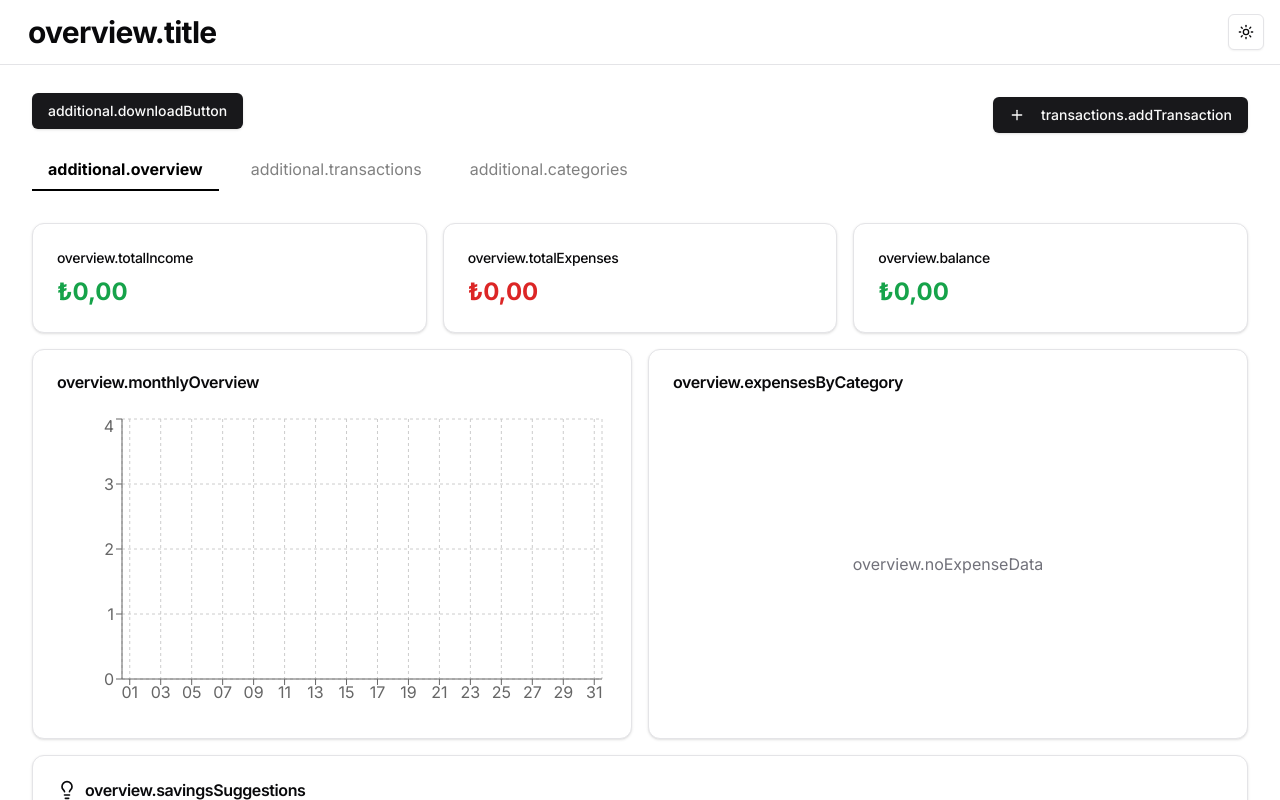
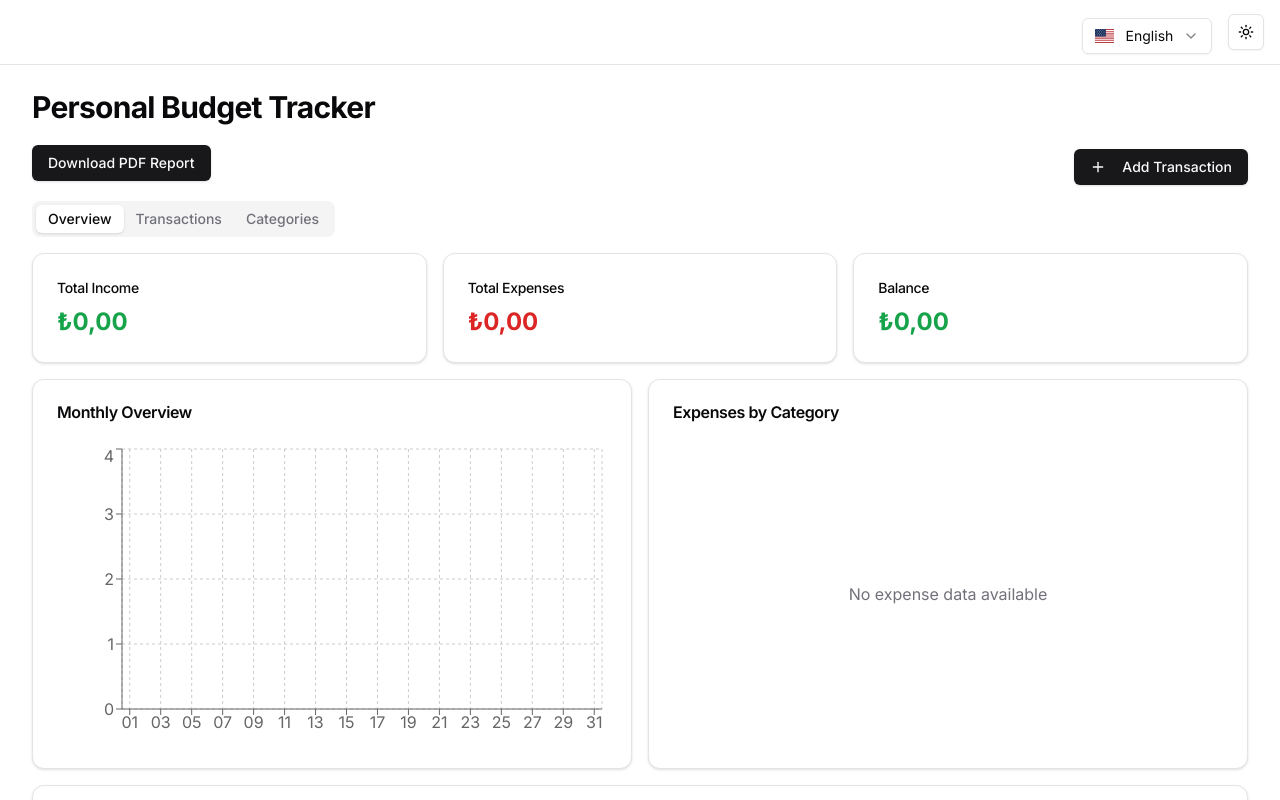
Before and after one commit to MOHAMED-ALI-YOUSSOUF/personal-budget-tracker, a Next.js app: page / in a window 1280 px wide. Shown: the top 800 px of the page. Built offline with nearby package versions, Linux system fonts and the light colour scheme.

Commit message:
project completed

```diff
--- a/app/(root)/categories/page.js
+++ /dev/null
@@ -1,20 +0,0 @@
-'use client';
-
-import { Card, CardContent, CardHeader, CardTitle } from '@/components/ui/card';
-import { CategoryManager } from '@/components/CategoryManager';
-import { useTranslation } from 'react-i18next';
-
-export default function CategoriesPage() {
-  const { t } = useTranslation();
-
-  return (
-    <Card className="mx-8">
-      <CardHeader>
-        <CardTitle>{t('additional.categoryManagement')}</CardTitle>
-      </CardHeader>
-      <CardContent>
-        <CategoryManager />
-      </CardContent>
-    </Card>
-  );
-}
--- a/app/(root)/transactions/page.js
+++ /dev/null
@@ -1,20 +0,0 @@
-'use client';
-
-import { Card, CardContent, CardHeader, CardTitle } from '@/components/ui/card';
-import { TransactionList } from '@/components/TransactionList';
-import { useTranslation } from 'react-i18next';
-
-export default function TransactionsPage() {
-  const { t } = useTranslation();
-
-  return (
-    <Card className="mx-8">
-      <CardHeader>
-        <CardTitle>{t('additional.recentTransactions')}</CardTitle>
-      </CardHeader>
-      <CardContent>
-        <TransactionList />
-      </CardContent>
-    </Card>
-  );
-}
--- a/app/layout.js
+++ b/app/layout.js
@@ -16,15 +16,10 @@ export default function RootLayout({ children }) {
   return (
     <html lang="en" suppressHydrationWarning>
       <body className={inter.className}>
-        <BudgetProvider>
-          <ThemeProvider attribute="class" defaultTheme="system" enableSystem>
-            <div className="flex flex-col ">
-              <Dashboard />
-              {children}
-            </div>
-            <Toaster />
-          </ThemeProvider>
-        </BudgetProvider>
+        <ThemeProvider attribute="class" defaultTheme="system" enableSystem>
+          {children}
+          <Toaster />
+        </ThemeProvider>
       </body>
     </html>
   );
--- a/app/page.js
+++ b/app/page.js
@@ -1,11 +1,12 @@
-import { Overview } from "@/components/Overview";
+import Dashboard from "@/components/Dashboard";
 import Footer from "@/components/Footer";
+import { BudgetProvider } from "@/contexts/BudgetContext";
 
 export default function Home() {
   return (
-    <div className=" mx-8">
-      <Overview />
+    <BudgetProvider>
+      <Dashboard />
       <Footer />
-    </div>
+    </BudgetProvider>
   );
 }
--- a/components/Dashboard.jsx
+++ b/components/Dashboard.jsx
@@ -1,50 +1,67 @@
 'use client';
 
-import Link from 'next/link';
-import { usePathname } from 'next/navigation';
+import { useState } from 'react';
+import { Tabs, TabsContent, TabsList, TabsTrigger } from '@/components/ui/tabs';
+import { Card, CardContent, CardHeader, CardTitle } from '@/components/ui/card';
+import { Overview } from '@/components/Overview';
+import { TransactionList } from '@/components/TransactionList';
+import { CategoryManager } from '@/components/CategoryManager';
+import { AddTransaction } from '@/components/AddTransaction';
 import { ModeToggle } from '@/components/mode-toggle';
 import { TransactionReportButton } from './TransactionReportButton';
-import { AddTransaction } from '@/components/AddTransaction';
 import { useTranslation } from 'react-i18next';
-// import LangSelector from './LangSelector';
+import LangSelector from './LangSelector';
 
 export default function Dashboard() {
-  const pathname = usePathname();
+  const [activeTab, setActiveTab] = useState('overview');
   const { t } = useTranslation();
 
   return (
-    <div className="flex min-h-scree flex-col">
+    <div className="flex min-h-screen flex-col">
       <div className="border-b">
         <div className="flex h-16 items-center px-4">
-        <h2 className="sm:text-3xl font-bold tracking-tight sm:text-start text-center mx-3 text-2xl">
-          {t('overview.title')}
-        </h2>
           <div className="ml-auto flex items-center space-x-4">
-
-            {/* <LangSelector /> */}
+            <LangSelector/>
             <ModeToggle />
           </div>
         </div>
       </div>
       <div className="flex-1 space-y-4 p-8 pt-6">
-
-        <div className="flex items-center justify-between space-y-2">
-          <TransactionReportButton />
+          <h2 className="text-3xl font-bold tracking-tight  sm:text-start text-center">{t('overview.title')}</h2>
+        <div className="flex items-center justify-between space-y-2  ">
+        <TransactionReportButton/>
           <AddTransaction />
         </div>
-        <div className="tabs">
-          <nav className="flex space-x-4 ">
-            <Link href="/" className={pathname === '/' ? 'active' : ''}>
-              {t('additional.overview')}
-            </Link>
-            <Link href="/transactions" className={pathname === '/transactions' ? 'active' : ''}>
-              {t('additional.transactions')}
-            </Link>
-            <Link href="/categories" className={pathname === '/categories' ? 'active' : ''}>
-              {t('additional.categories')}
-            </Link>
-          </nav>
-        </div>
+        <Tabs value={activeTab} onValueChange={setActiveTab} className="space-y-4">
+          <TabsList>
+            <TabsTrigger value="overview">{t('additional.overview')}</TabsTrigger>
+            <TabsTrigger value="transactions"> {t('additional.transactions')}</TabsTrigger>
+            <TabsTrigger value="categories">{t('additional.categories')}</TabsTrigger>
+          </TabsList>
+          <TabsContent value="overview" className="space-y-4">
+            <Overview />
+          </TabsContent>
+          <TabsContent value="transactions">
+            <Card>
+              <CardHeader>
+                <CardTitle>{t('additional.recentTransactions')}</CardTitle>
+              </CardHeader>
+              <CardContent>
+                <TransactionList />
+              </CardContent>
+            </Card>
+          </TabsContent>
+          <TabsContent value="categories">
+            <Card>
+              <CardHeader>
+                <CardTitle>{t('additional.categoryManagement')}</CardTitle>
+              </CardHeader>
+              <CardContent>
+                <CategoryManager />
+              </CardContent>
+            </Card>
+          </TabsContent>
+        </Tabs>
       </div>
     </div>
   );
```
